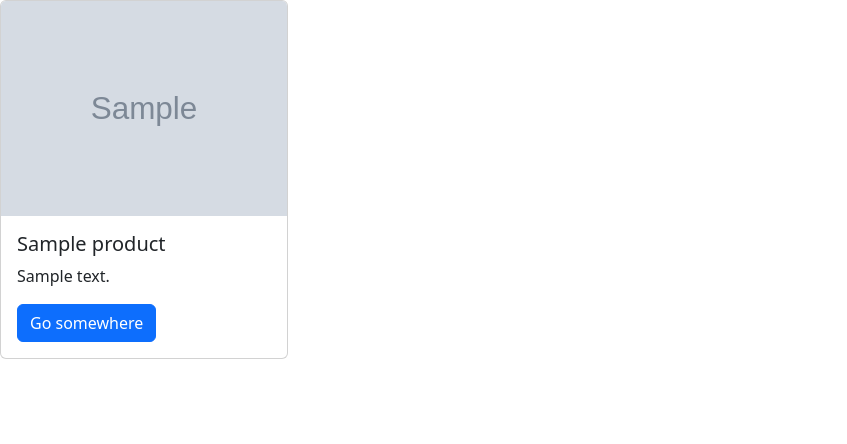
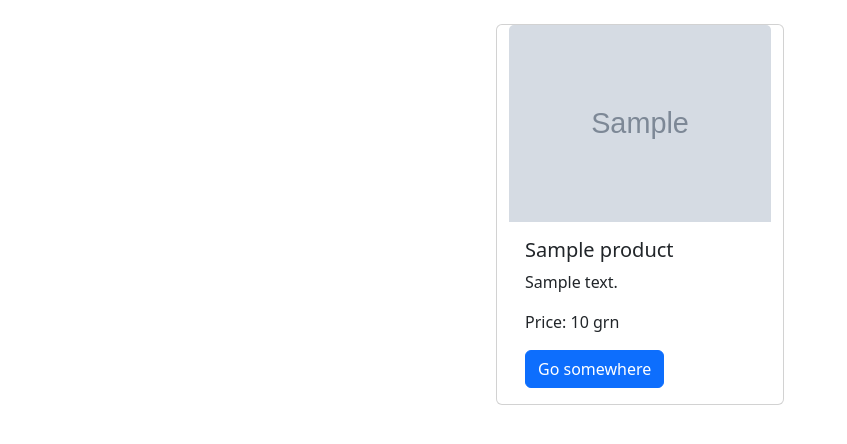
Before and after one commit to BilousKiril/FastApi, a Python web app: template frontend/app/templates/index.html in a window 1280 px wide. Shown: the part 56-500 px from the top of the page, without its empty margins (0-847 px from the left). Run offline with Jinja, Linux system fonts and the light colour scheme; the template is opened without the code that fills it: most values are stand-ins (such as "Sample title", 1, 10 or a date in 2020); grey boxes marked "Sample" are stand-in pictures.

Commit message:
extract products front

```diff
--- a/frontend/app/templates/components/products.html
+++ b/frontend/app/templates/components/products.html
@@ -2,10 +2,9 @@
 
 
 
+<div class="container mt-4">
 
-
-
-
+  <div class="row g-4" style="justify-content: space-evenly;">
 
   {% for product in products %}
 
@@ -14,9 +13,13 @@
     <img src="{{ product.main_image }}" class="card-img-top" alt="...">
     <div class="card-body">
       <h5 class="card-title">{{ product.title }}</h5>
-    <p class="card-text">{{ product.description }}</p>
+      <p class="card-text">{{ product.description|truncate(53, False) }}</p>
+      <p class="card-text">Price: {{ product.price }} grn</p>
       <a href="#" class="btn btn-primary">Go somewhere</a>
     </div>
   </div>
 
   {% endfor %}
+
+</div>
+</div>
```
Lines whose indentation alone changed are shown as unchanged.
